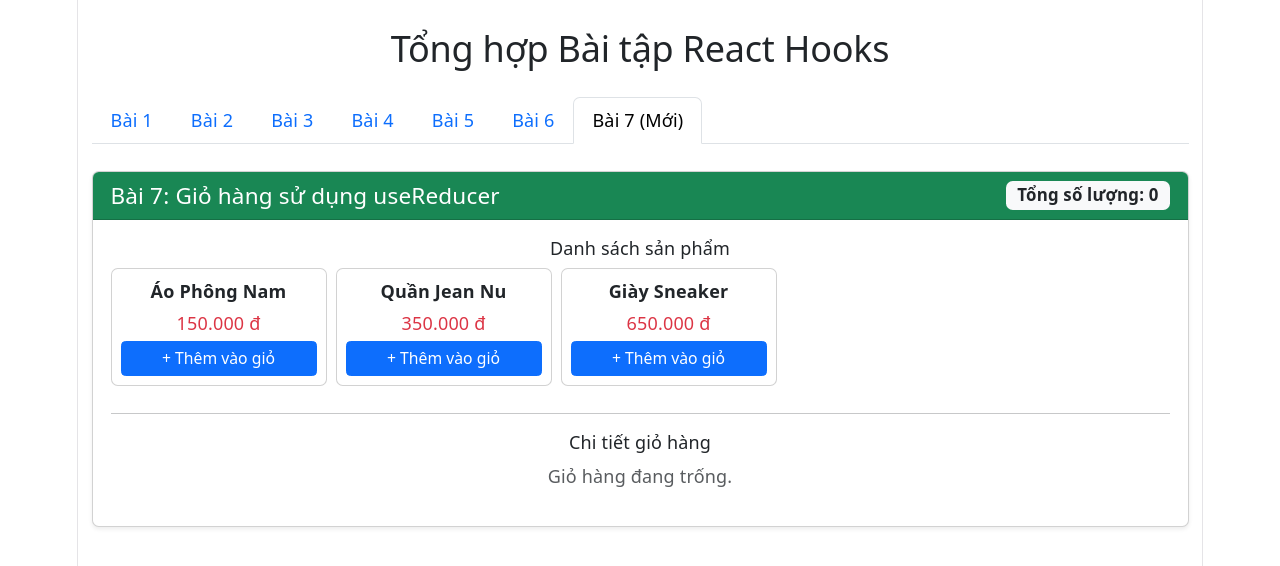
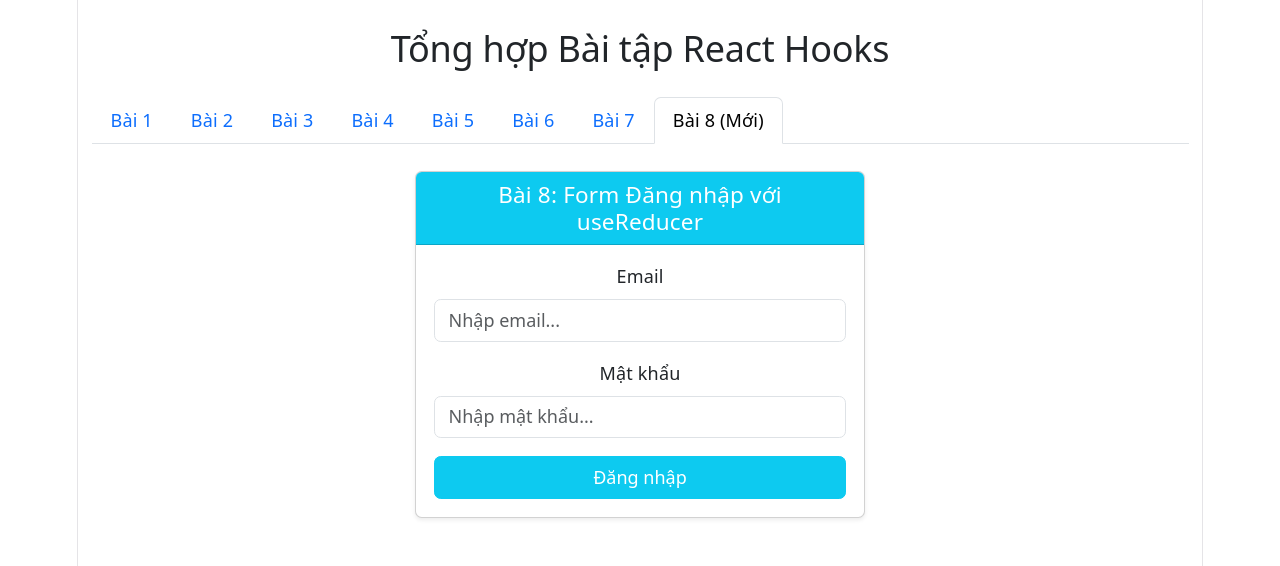
Before and after one commit to haotruong270704-lgtm/FER202FALL2026, a React (Vite) app in the folder slot9/es6-react-ui/: page / in a window 1280 px wide. Shown: the top 566 px of the page. Built offline with nearby package versions, Linux system fonts and the light colour scheme.

Commit message:
feat(slot9): add LoginFormReducer component with useReducer form state management

```diff
--- a/slot9/es6-react-ui/src/App.jsx
+++ b/slot9/es6-react-ui/src/App.jsx
@@ -9,10 +9,11 @@ import ProductFilter from './components/ProductFilter';
 import RegisterFormBasic from './components/RegisterFormBasic';
 import RegisterFormValidation from './components/RegisterFormValidation';
 import TodoList from './components/TodoList';
-import CartReducer from './components/CartReducer'; // Bài 7
+import CartReducer from './components/CartReducer';
+import LoginFormReducer from './components/LoginFormReducer'; // Bài 8
 
 function App() {
-  const [activeTab, setActiveTab] = useState('bai7');
+  const [activeTab, setActiveTab] = useState('bai8');
 
   return (
     <Container className="py-4">
@@ -25,7 +26,8 @@ function App() {
         <Nav.Item><Nav.Link eventKey="bai4">Bài 4</Nav.Link></Nav.Item>
         <Nav.Item><Nav.Link eventKey="bai5">Bài 5</Nav.Link></Nav.Item>
         <Nav.Item><Nav.Link eventKey="bai6">Bài 6</Nav.Link></Nav.Item>
-        <Nav.Item><Nav.Link eventKey="bai7">Bài 7 (Mới)</Nav.Link></Nav.Item>
+        <Nav.Item><Nav.Link eventKey="bai7">Bài 7</Nav.Link></Nav.Item>
+        <Nav.Item><Nav.Link eventKey="bai8">Bài 8 (Mới)</Nav.Link></Nav.Item>
       </Nav>
 
       {activeTab === 'bai1' && <QuantityCart />}
@@ -35,6 +37,7 @@ function App() {
       {activeTab === 'bai5' && <RegisterFormValidation />}
       {activeTab === 'bai6' && <TodoList />}
       {activeTab === 'bai7' && <CartReducer />}
+      {activeTab === 'bai8' && <LoginFormReducer />}
     </Container>
   );
 }
--- /dev/null
+++ b/slot9/es6-react-ui/src/components/LoginFormReducer.jsx
@@ -0,0 +1,161 @@
+// src/components/LoginFormReducer.jsx
+import { useReducer } from 'react';
+import Card from 'react-bootstrap/Card';
+import Form from 'react-bootstrap/Form';
+import Button from 'react-bootstrap/Button';
+import Alert from 'react-bootstrap/Alert';
+import Spinner from 'react-bootstrap/Spinner';
+
+const initialState = {
+  email: '',
+  password: '',
+  isSubmitting: false,
+  error: null,
+  isSuccess: false,
+};
+
+const loginReducer = (state, action) => {
+  switch (action.type) {
+    case 'SET_FIELD':
+      return {
+        ...state,
+        [action.field]: action.value,
+        error: null,
+      };
+    case 'LOGIN_START':
+      return {
+        ...state,
+        isSubmitting: true,
+        error: null,
+      };
+    case 'LOGIN_SUCCESS':
+      return {
+        ...state,
+        isSubmitting: false,
+        isSuccess: true,
+        error: null,
+      };
+    case 'LOGIN_ERROR':
+      return {
+        ...state,
+        isSubmitting: false,
+        error: action.payload,
+      };
+    case 'RESET':
+      return initialState;
+    default:
+      return state;
+  }
+};
+
+const LoginFormReducer = () => {
+  const [state, dispatch] = useReducer(loginReducer, initialState);
+  const { email, password, isSubmitting, error, isSuccess } = state;
+
+  const handleChange = (e) => {
+    dispatch({
+      type: 'SET_FIELD',
+      field: e.target.name,
+      value: e.target.value,
+    });
+  };
+
+  const handleSubmit = (e) => {
+    e.preventDefault();
+
+    if (!email || !password) {
+      dispatch({ type: 'LOGIN_ERROR', payload: 'Vui lòng nhập đầy đủ email và mật khẩu!' });
+      return;
+    }
+
+    dispatch({ type: 'LOGIN_START' });
+
+    // Giả lập gọi API đăng nhập trong 1.5 giây
+    setTimeout(() => {
+      if (email === 'admin@gmail.com' && password === '123456') {
+        dispatch({ type: 'LOGIN_SUCCESS' });
+      } else {
+        dispatch({
+          type: 'LOGIN_ERROR',
+          payload: 'Email hoặc mật khẩu không chính xác! (Gợi ý: admin@gmail.com / 123456)',
+        });
+      }
+    }, 1500);
+  };
+
+  return (
+    <Card className="shadow-sm mx-auto my-4" style={{ maxWidth: '450px' }}>
+      <Card.Header as="h5" className="bg-info text-white">
+        Bài 8: Form Đăng nhập với useReducer
+      </Card.Header>
+      <Card.Body>
+        {isSuccess ? (
+          <Alert variant="success" className="text-center">
+            <h5>Đăng nhập thành công!</h5>
+            <p className="mb-2">Chào mừng <strong>{email}</strong> quay trở lại.</p>
+            <Button
+              variant="outline-success"
+              size="sm"
+              onClick={() => dispatch({ type: 'RESET' })}
+            >
+              Đăng xuất / Thử lại
+            </Button>
+          </Alert>
+        ) : (
+          <Form onSubmit={handleSubmit}>
+            {error && <Alert variant="danger">{error}</Alert>}
+
+            <Form.Group className="mb-3" controlId="formBasicEmail">
+              <Form.Label>Email</Form.Label>
+              <Form.Control
+                type="email"
+                name="email"
+                placeholder="Nhập email..."
+                value={email}
+                onChange={handleChange}
+                disabled={isSubmitting}
+              />
+            </Form.Group>
+
+            <Form.Group className="mb-3" controlId="formBasicPassword">
+              <Form.Label>Mật khẩu</Form.Label>
+              <Form.Control
+                type="password"
+                name="password"
+                placeholder="Nhập mật khẩu..."
+                value={password}
+                onChange={handleChange}
+                disabled={isSubmitting}
+              />
+            </Form.Group>
+
+            <Button
+              variant="info"
+              type="submit"
+              className="w-100 text-white"
+              disabled={isSubmitting}
+            >
+              {isSubmitting ? (
+                <>
+                  <Spinner
+                    as="span"
+                    animation="border"
+                    size="sm"
+                    role="status"
+                    aria-hidden="true"
+                    className="me-2"
+                  />
+                  Đang xử lý...
+                </>
+              ) : (
+                'Đăng nhập'
+              )}
+            </Button>
+          </Form>
+        )}
+      </Card.Body>
+    </Card>
+  );
+};
+
+export default LoginFormReducer;
```
